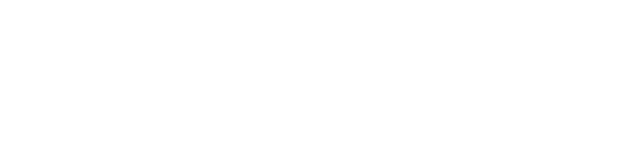
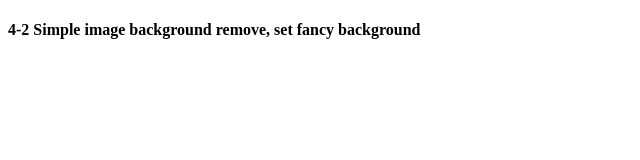
Before and after one commit to Programming-Hero/module-4, a plain HTML site: page index.html in a window 1280 px wide. Shown: the whole page, without its empty margins (0-640 px from the left). Drawn offline with Linux system fonts and the light colour scheme.

Commit message:
class 2 done

```diff
--- a/index.html
+++ b/index.html
@@ -12,6 +12,8 @@
 
 <body>
 
+    <h4>4-2 Simple image background remove, set fancy background</h4>
+
 </body>
 
 </html>
```
